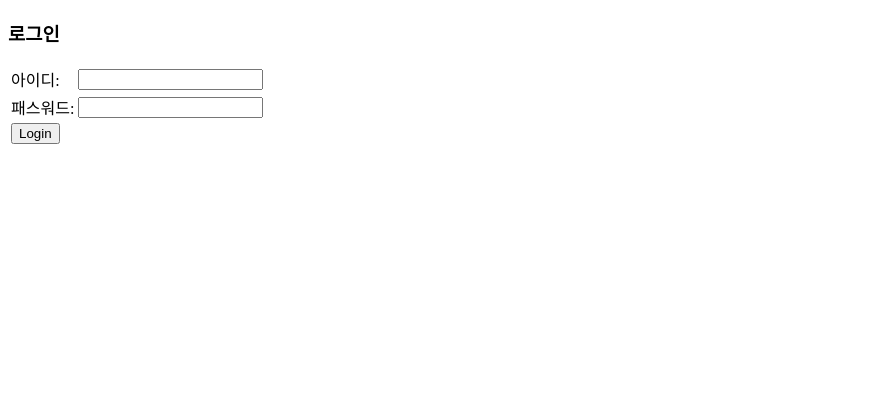
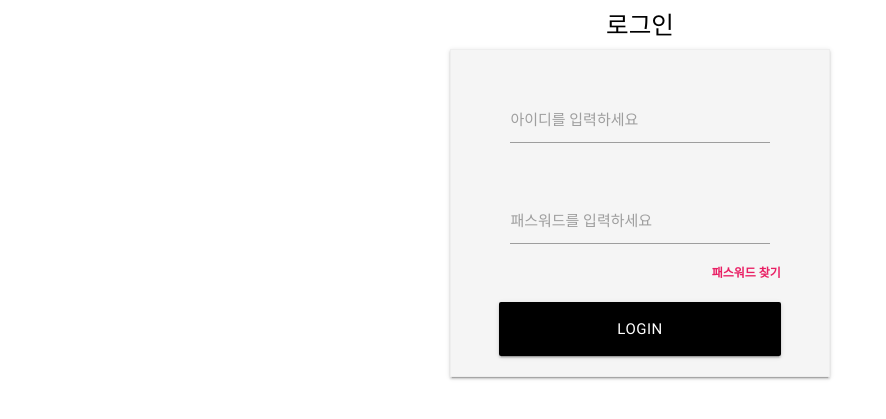
Before and after one commit to niad/spring-oauth2-bootstrap, a Spring Boot app: page /login in a window 1280 px wide. Shown: the top 419 px of the page, without its empty margins (0-886 px from the left). Run offline with Spring Boot 4, Linux system fonts and the light colour scheme; some of the project's set-up classes (security, data sources, template engines, error pages and the like) are left out, and stand-ins take their place; some libraries are stand-ins or nearby versions.

Commit message:
리팩토링

```diff
--- a/api-gateway/pom.xml
+++ b/api-gateway/pom.xml
@@ -46,6 +46,11 @@
         </dependency>
 
 
+        <dependency>
+            <groupId>org.projectlombok</groupId>
+            <artifactId>lombok</artifactId>
+            <version>1.16.16</version>
+        </dependency>
         <dependency>
             <groupId>org.springframework.boot</groupId>
             <artifactId>spring-boot-devtools</artifactId>
--- a/api-gateway/src/main/java/kr/pe/ned/apigateway/filter/ApiTokenAccessFilter.java
+++ b/api-gateway/src/main/java/kr/pe/ned/apigateway/filter/oauth2/ApiTokenAccessFilter.java
@@ -1,4 +1,4 @@
-package kr.pe.ned.apigateway.filter;
+package kr.pe.ned.apigateway.filter.oauth2;
 
 
 import org.springframework.security.authentication.AuthenticationManager;
--- a/api-gateway/src/main/java/kr/pe/ned/apigateway/filter/ApiRequestDecorator.java
+++ b/api-gateway/src/main/java/kr/pe/ned/apigateway/filter/zuul/ApiRequestDecorator.java
@@ -1,4 +1,4 @@
-package kr.pe.ned.apigateway.filter;
+package kr.pe.ned.apigateway.filter.zuul;
 
 
 import com.netflix.zuul.ZuulFilter;
--- a/api-gateway/src/main/java/kr/pe/ned/apigateway/filter/ForwardHeaderFilter.java
+++ b/api-gateway/src/main/java/kr/pe/ned/apigateway/filter/zuul/ForwardHeaderFilter.java
@@ -1,4 +1,4 @@
-package kr.pe.ned.apigateway.filter;
+package kr.pe.ned.apigateway.filter.zuul;
 
 
 import com.netflix.zuul.ZuulFilter;
--- a/auth-server/src/main/java/kr/pe/ned/authserver/config/WebMvcConfig.java
+++ b/auth-server/src/main/java/kr/pe/ned/authserver/config/WebMvcConfig.java
@@ -7,9 +7,9 @@ import org.springframework.web.servlet.config.annotation.WebMvcConfigurerAdapter
 @Configuration
 public class WebMvcConfig extends WebMvcConfigurerAdapter {
 
-
     @Override
     public void addViewControllers(ViewControllerRegistry registry) {
         registry.addViewController("login").setViewName("login");
     }
+
 }
--- a/auth-server/src/main/resources/templates/login.html
+++ b/auth-server/src/main/resources/templates/login.html
@@ -1,25 +1,83 @@
 <!DOCTYPE html>
-<html lang="en" xmlns:th="http://www.thymeleaf.org">
+<html lang="ko" xmlns:th="http://www.thymeleaf.org">
 <head>
     <meta charset="UTF-8"/>
-    <title>Title</title>
-    <title>Login Page</title></head>
+    <meta name="viewport" content="width=device-width, initial-scale=1.0"/>
+
+    <link rel="stylesheet" href="https://fonts.googleapis.com/icon?family=Material+Icons" />
+    <link rel="stylesheet" href="https://cdnjs.cloudflare.com/ajax/libs/materialize/0.100.1/css/materialize.min.css" />
+
+    <style>
+        body {
+            display: flex;
+            min-height: 100vh;
+            flex-direction: column;
+            background: #fff;
+        }
+
+        main {
+            flex: 1 0 auto;
+        }
+
+        .input-field input[type=date]:focus + label,
+        .input-field input[type=text]:focus + label,
+        .input-field input[type=email]:focus + label,
+        .input-field input[type=password]:focus + label {
+            color: #e91e63;
+        }
+
+        .input-field input[type=date]:focus,
+        .input-field input[type=text]:focus,
+        .input-field input[type=email]:focus,
+        .input-field input[type=password]:focus {
+            border-bottom: 2px solid #e91e63;
+            box-shadow: none;
+        }
+
+        .login-form-wrapper {
+            display: inline-block; padding: 32px 48px 0px 48px; border: 1px solid #EEE;
+        }
+    </style>
+
+
+    <script type="text/javascript" src="https://code.jquery.com/jquery-3.2.1.min.js"></script>
+    <script src="https://cdnjs.cloudflare.com/ajax/libs/materialize/0.100.1/js/materialize.min.js"></script>
+
+    <title>DR Corp - Stock</title>
+</head>
 <body>
-<h3>로그인</h3>
-<form th:action="@{/login}" method="POST">
-    <table>
-        <tr>
-            <td>아이디:</td>
-            <td><input type="text" name="username" value=""/></td>
-        </tr>
-        <tr>
-            <td>패스워드:</td>
-            <td><input type="password" name="password"/></td>
-        </tr>
-        <tr>
-            <td colspan="2"><input name="submit" type="submit" value="Login"/></td>
-        </tr>
-    </table>
-</form>
+<main>
+    <div class="center-align">
+        <h5 class="black-text">로그인</h5>
+
+        <div class="container">
+            <div class="z-depth-1 grey lighten-4 row login-form-wrapper" >
+                <form name="loginForm" th:action="@{/login}" method="post" class="col s12">
+                    <div class="row">
+                        <div class="input-field col s12">
+                            <input id="username" type="text" name="username" />
+                            <label for="username">아이디를 입력하세요</label>
+                        </div>
+                    </div>
+                    <div class="row">
+                        <div class="input-field col s12">
+                            <input id="password" type="password" name="password"/>
+                            <label for="password">패스워드를 입력하세요</label>
+                        </div>
+                        <label style="float: right;">
+                            <a class="pink-text" href="#"><b>패스워드 찾기</b></a>
+                        </label>
+                    </div>
+                    <div class="row">
+                        <button type="submit" name='btn_login' class='col s12 btn btn-large waves-effect black'>Login</button>
+                    </div>
+
+                </form>
+
+            </div>
+        </div>
+    </div>
+</main>
+
 </body>
 </html>
--- a/resource-server/src/main/resources/application.properties
+++ b/resource-server/src/main/resources/application.properties
@@ -3,3 +3,5 @@ server.context-path=/
 
 
 security.oauth2.resource.user-info-uri=http://localhost:9999/uaa/user
+
+security.user.password=none
--- a/ui-server/src/main/resources/application.yml
+++ b/ui-server/src/main/resources/application.yml
@@ -22,6 +22,8 @@ security:
       client-secret: acmesecret
     resource:
       user-info-uri: http://localhost:9999/uaa/user
+  user:
+    password: none
 
 spring:
   devtools:
```
Also changed, not shown: api-gateway/src/main/java/kr/pe/ned/apigateway/ApiGatewayApplication.java (+2 -15 lines), api-gateway/src/main/java/kr/pe/ned/apigateway/config/SecurityConfig.java (+28 -4 lines), api-gateway/src/main/java/kr/pe/ned/apigateway/config/ZuulConfig.java (added, +27 -0 lines), api-gateway/src/main/java/kr/pe/ned/apigateway/filter/zuul/SimpleFilter.java (added, +32 -0 lines), api-gateway/src/main/resources/application.yml (+3 -13 lines), auth-server/src/main/java/kr/pe/ned/authserver/filter/SimpleCORSFilter.java (added, +42 -0 lines), README.md.
